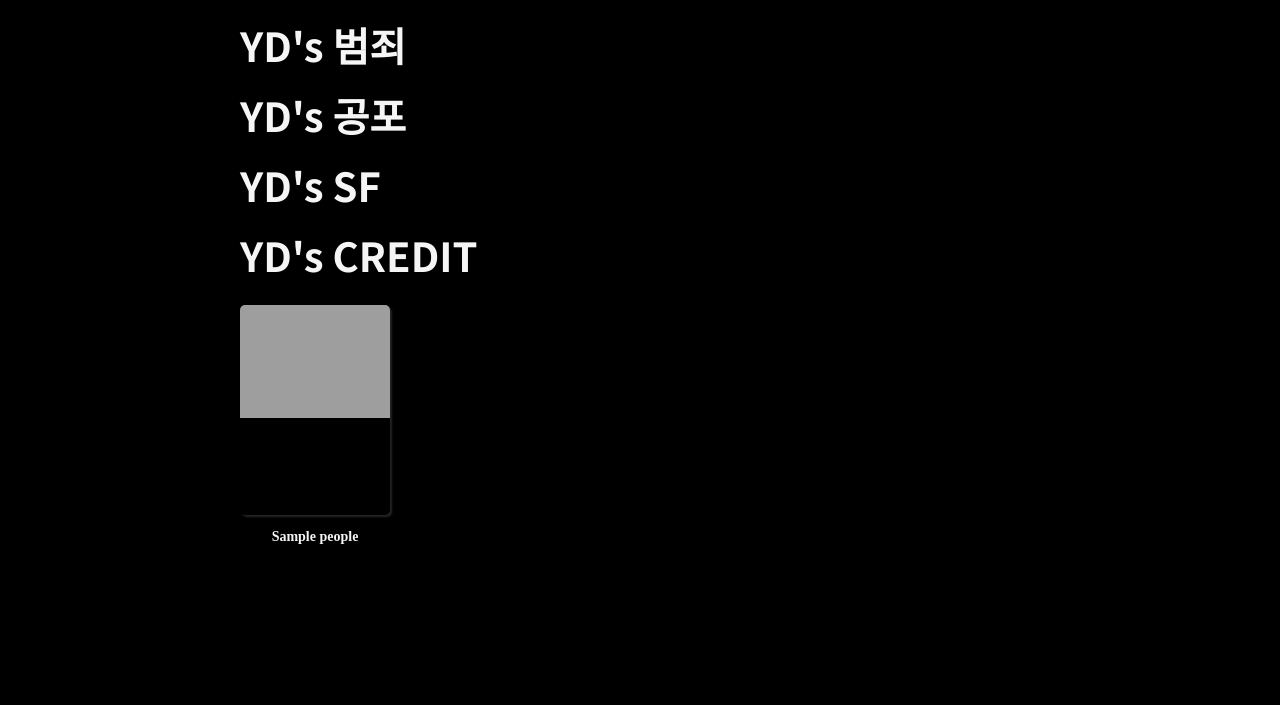
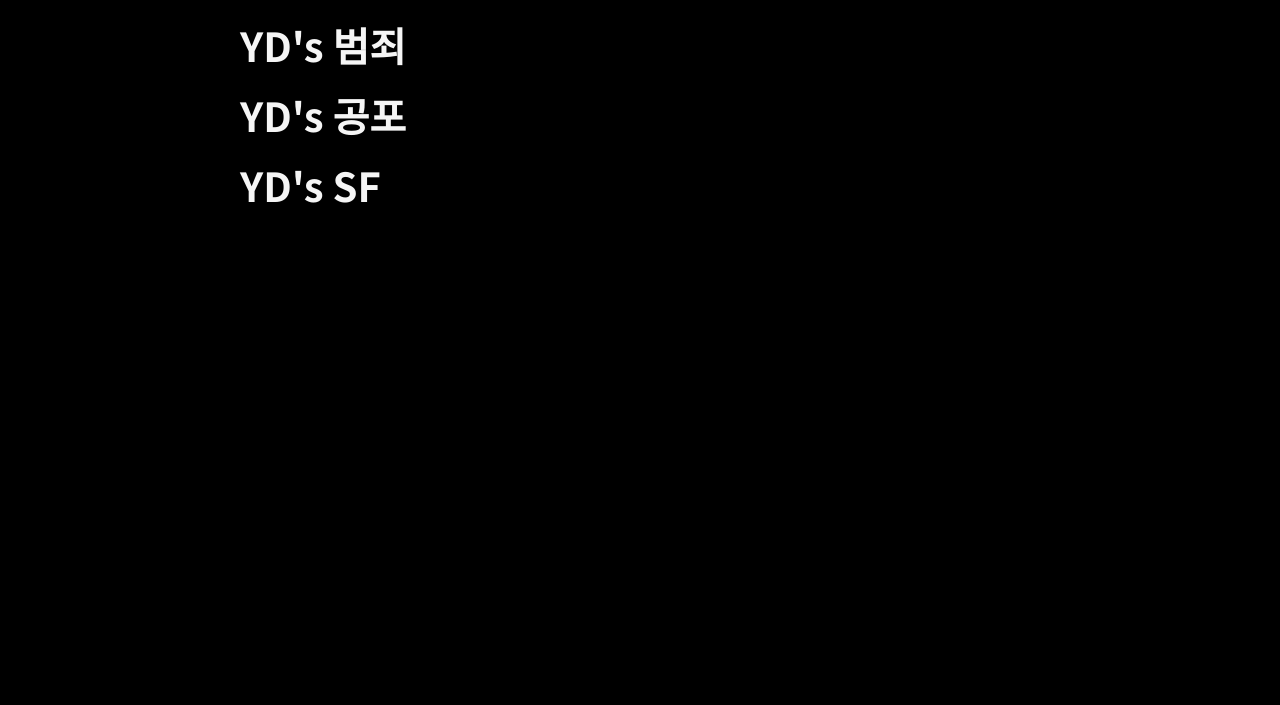
Before and after one commit to dollyishere/young-duck, a Django app: page /movies/recommended/ in a window 1280 px wide. Shown: the part 445-1150 px from the top of the page. After the commit the page ends 648 px from the top, so only its background shows below. Run offline with Django 3.2, Linux system fonts and the light colour scheme; a user stored in the database is signed in; data comes from the database, SQL or seed files in the repository; tables that the repository leaves empty hold one stand-in row (values such as "Sample post"); grey boxes marked "Sample" are stand-in pictures; parts of the project's set-up code (start-up, migrations or seed data) failed here and were passed over; grey boxes are pictures that could not be loaded.

Commit message:
fix[FE]: recommend 수정

```diff
--- a/movies/templates/movies/recommended.html
+++ b/movies/templates/movies/recommended.html
@@ -14,7 +14,7 @@
           <a href="{% url 'movies:detail' top_clicked_movie.pk %}">
             <div class="recommeneded-item vertical">
               <div class="recommeneded-item-thumbnail" style="background-image: url('https://image.tmdb.org/t/p/w500/{{ top_clicked_movie.poster_path }}');"></div>
-              <div class="recommeneded-item-title">{{ top_clicked_movie.title|truncatechars:15 }}</div>
+              <div class="recommeneded-item-title">{{ top_clicked_movie.title|truncatechars:12 }}</div>
             </div>
           </a>
           {% endfor %}
@@ -29,7 +29,7 @@
             <a href="{% url 'movies:detail' choice_movie.pk %}">
               <div class="recommeneded-item vertical">
                 <div class="recommeneded-item-thumbnail" style="background-image: url('https://image.tmdb.org/t/p/w500/{{ choice_movie.poster_path }}');"></div>
-                <div class="recommeneded-item-title">{{ choice_movie.title|truncatechars:15 }}</div>
+                <div class="recommeneded-item-title">{{ choice_movie.title|truncatechars:12 }}</div>
               </div>
             </a>
             {% endfor %}
@@ -38,20 +38,6 @@
         {% endfor %}
       </div>
 
-      <div class="recommeneded-items">
-        <div id="search-index-movies" class="books-index-title">YD's CREDIT</div>
-        <div class="recommended-items-row">
-          {% for popular_person in popular_people %}
-          <a href="{% url 'movies:detail_person' popular_person.pk %}">
-            <div class="recommeneded-item vertical">
-              <div class="recommeneded-item-thumbnail" style="background-image: url('https://image.tmdb.org/t/p/w500/{{ popular_person.profile_path }}');"></div>
-              <div class="recommeneded-item-title">{{ popular_person.name|truncatechars:15 }}</div>
-            </div>
-          </a>
-          {% endfor %}
-        </div>
-      </div>
-
     </div>
   </div>
 </div>
```
